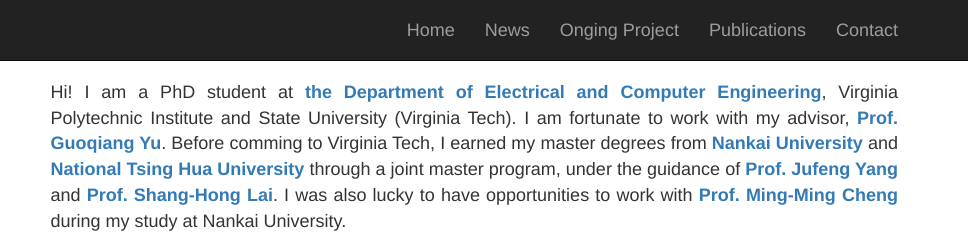
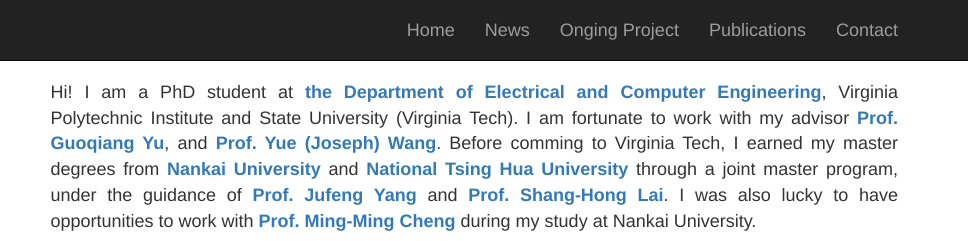
Before and after one commit to ccwang92/ccwang92.github.io, a plain HTML site: page index.html in a window 1280 px wide. Shown: the top 241 px of the page, 312-1280 px from the left. Drawn offline with Linux system fonts and the light colour scheme.

Commit message:
Update index.html

```diff
--- a/index.html
+++ b/index.html
@@ -53,7 +53,8 @@
 		</div>
 		<div class="col-md-9" align="justify" >
 		<p>
-		Hi! I am a PhD student at<b><a href="https://ece.vt.edu/"> the Department of Electrical and Computer Engineering</a></b>, Virginia Polytechnic Institute and State University (Virginia Tech). I am fortunate to work with my advisor, <b><a target="_blank" href="https://ece.vt.edu/people/profile/yu/">Prof. Guoqiang Yu</a></b>. Before comming to Virginia Tech, I earned my master degrees from <b><a target="_blank" href="https://en.nankai.edu.cn/">Nankai University</a></b> and <b><a target="_blank" href="http://nthu-en.site.nthu.edu.tw/">National Tsing Hua University</a></b> through a joint master program, under the guidance of <b><a target="_blank" href="https://cv.nankai.edu.cn/">Prof. Jufeng Yang</a></b> and <b><a target="_blank" href="http://www.cs.nthu.edu.tw/~lai/">Prof. Shang-Hong Lai</a></b>. I was also lucky to have opportunities to work with <b><a target="_blank" href="https://mmcheng.net/cmm/">Prof. Ming-Ming Cheng</a></b> during my study at Nankai University.
+		Hi! I am a PhD student at<b><a href="https://ece.vt.edu/"> the Department of Electrical and Computer Engineering</a></b>, Virginia Polytechnic Institute and State University (Virginia Tech). I am fortunate to work with my advisor <b><a target="_blank" href="https://ece.vt.edu/people/profile/yu/">Prof. Guoqiang Yu</a></b>, and <b><a target="_blank"
+								href="https://ece.vt.edu/people/profile/ywang/">Prof. Yue (Joseph) Wang</a></b>. Before comming to Virginia Tech, I earned my master degrees from <b><a target="_blank" href="https://en.nankai.edu.cn/">Nankai University</a></b> and <b><a target="_blank" href="http://nthu-en.site.nthu.edu.tw/">National Tsing Hua University</a></b> through a joint master program, under the guidance of <b><a target="_blank" href="https://cv.nankai.edu.cn/">Prof. Jufeng Yang</a></b> and <b><a target="_blank" href="http://www.cs.nthu.edu.tw/~lai/">Prof. Shang-Hong Lai</a></b>. I was also lucky to have opportunities to work with <b><a target="_blank" href="https://mmcheng.net/cmm/">Prof. Ming-Ming Cheng</a></b> during my study at Nankai University.
 		</p>
 		<p>
 		My research lies on designing machine learning algorithms for decoding brain functions from the ever-increasing brain imaging data.
```
